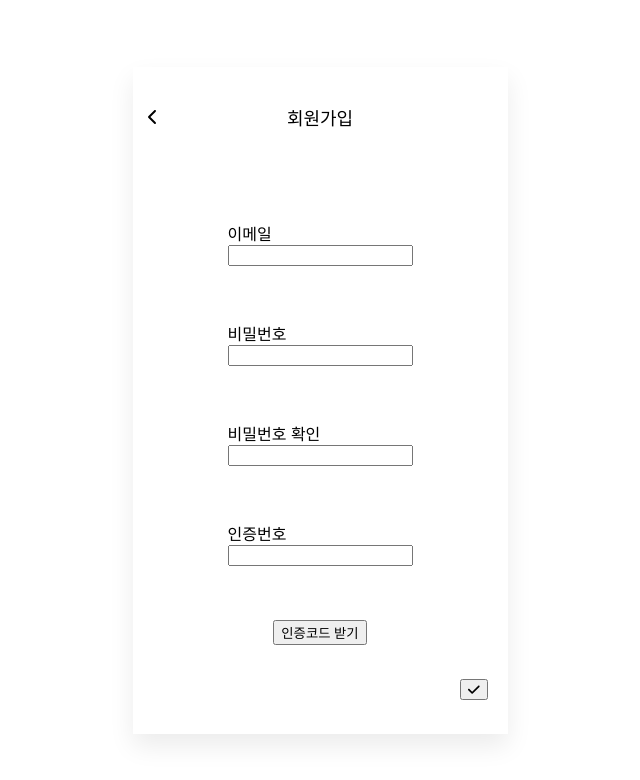
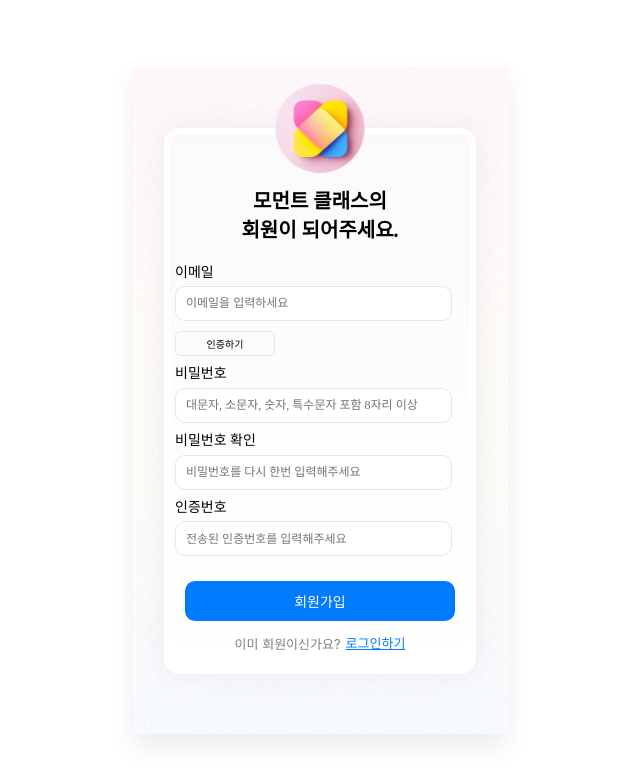
Before and after one commit to Dayeon0820/likelion-campus-hackathon-frontend, a React (Create React App) app: page /signup1 in a window 1280 px wide. Shown: the top 780 px of the page, without its empty margins (320-960 px from the left). Built offline with nearby package versions, Linux system fonts and the light colour scheme.

Commit message:
login css

```diff
--- a/src/App.css
+++ b/src/App.css
@@ -10,6 +10,14 @@ body {
 #mobile-view {
   border: 1px solid #ccc;
   overflow: hidden;
+  background: linear-gradient(
+      180deg,
+      rgba(255, 248, 252, 0.95) 0%,
+      rgba(255, 254, 248, 0.95) 52.5%,
+      rgba(248, 251, 255, 0.95) 100%
+    ),
+    url("background.png") no-repeat center center;
+  background-size: cover;
 }
 
 @media screen and (max-width: 768px) {
--- a/src/App.js
+++ b/src/App.js
@@ -4,7 +4,6 @@ import React from "react";
 import { BrowserRouter as Router, Route, Routes } from "react-router-dom";
 import Login from "./login/login";
 import Signup1 from "./signup/signup";
-import Login_email from "./login/login_email";
 
 function App() {
   return (
@@ -12,7 +11,6 @@ function App() {
       <Routes>
         <Route path="/" element={<Login />} />
         <Route path="/signup1" element={<Signup1 />} />
-        <Route path="/EmailLogin" element={<Login_email />} />
       </Routes>
     </Router>
   );
--- /dev/null
+++ b/src/login/input.css
@@ -0,0 +1,58 @@
+.inputBox_txt {
+  font-family: Pretendard;
+  font-size: 14px;
+  font-weight: 500;
+  line-height: 16.71px;
+  text-align: left;
+  margin-bottom: 5px;
+}
+
+.inputBox_input {
+  border: 1px solid rgba(231, 231, 231, 1);
+  height: 13px;
+  width: 85%;
+  padding: 10px 10px;
+  margin-bottom: 10px;
+  gap: 16px;
+  border-radius: 10px;
+  border: 1px 0px 0px 0px;
+  opacity: 0px;
+  font-family: Pretendard;
+  font-size: 12px;
+  font-weight: 400;
+  line-height: 16.71px;
+  text-align: left;
+  color: rgba(0, 0, 0, 0.7);
+}
+
+.inputBox_input:focus {
+  border: 1px solid rgba(254, 108, 175, 1); /* 포커스 시 테두리 색상 */
+  outline: none; /* 브라우저 기본 포커스 아웃라인 제거 */
+}
+
+.login-inputBox {
+  display: flex;
+  flex-direction: column;
+  width: 100%;
+  padding-left: 10px;
+}
+
+a {
+  font-family: Pretendard;
+  font-size: 13px;
+  font-weight: 400;
+  line-height: 16.71px;
+  text-align: center;
+  color: rgba(128, 128, 128, 1);
+}
+
+.submitBTN {
+  width: 90%;
+  height: 40px;
+  border-radius: 10px;
+  background-color: rgba(0, 122, 255, 1);
+  border: none;
+  color: white;
+  font-size: 14px;
+  margin-bottom: 5px;
+}
--- a/src/login/login.css
+++ b/src/login/login.css
@@ -9,17 +9,26 @@
 
 #logo {
   position: absolute;
-  top: 15%;
+  top: 70px;
+  position: absolute;
+  top: -50px;
+  left: 50%;
+  transform: translateX(-50%);
 }
 
-#login_btnBox {
+#login_Box {
   display: flex;
   flex-direction: column;
   align-items: center;
-  justify-content: space-around;
-  width: 100%;
-  height: 30%;
-  margin-bottom: 30px;
+  justify-content: space-between;
+  background: linear-gradient(180deg, #fbfafb 0%, #ffffff 100%);
+  border-radius: 16px;
+  border: 6px solid rgba(255, 255, 255, 1);
+  box-shadow: 0px 0px 30px 0px rgba(205, 198, 219, 0.3);
+  width: 80%;
+  height: 80%;
+  margin-bottom: 60px;
+  position: relative;
 }
 
 .loginBtn {
@@ -29,3 +38,40 @@
   height: 55px;
   font-size: 15px;
 }
+
+.input_divider {
+  display: flex;
+  flex-direction: column;
+  align-items: center;
+  width: 100%;
+  margin: 40px 0;
+}
+
+#greetingTxt {
+  font-family: Pretendard;
+  font-size: 20px;
+  font-weight: 800;
+  line-height: 28.64px;
+  text-align: center;
+  margin-bottom: 20px;
+}
+
+#login-footer {
+  display: flex;
+  width: 100%;
+  justify-content: center;
+  margin: 10px 0;
+}
+
+#login-footerTxt {
+  font-size: 13px;
+  font-weight: 400;
+  line-height: 16.71px;
+  text-align: center;
+  color: rgba(128, 128, 128, 1);
+  margin-right: 5px;
+}
+
+#login-footerLink {
+  color: rgba(0, 122, 255, 1);
+}
--- a/src/login/login.jsx
+++ b/src/login/login.jsx
@@ -4,21 +4,99 @@ import { useState } from "react";
 import { useEffect } from "react";
 import "../App.css";
 import "./login.css";
+import "./input.css";
 
 function Login() {
   const navigate = useNavigate();
   const gotoLogin = () => navigate("/EmailLogin");
+  const [password, setPassword] = useState("");
+  const [email, setEmail] = useState("");
+  const onLogin = async (e) => {
+    e.preventDefault();
+    const loginDTO = {
+      email: email,
+      password: password,
+    };
+    const baseURL = "http://sangsang2.kr:8080/api/member/login";
+    console.log(loginDTO);
+    if (!email || !password) {
+      alert("모든 입력칸을 채워주십시오");
+      return;
+    } else {
+      try {
+        const response = await fetch(baseURL, {
+          method: "POST",
+          headers: {
+            "Content-Type": "application/json",
+          },
+          body: JSON.stringify(loginDTO),
+        });
+
+        if (!response.ok) {
+          if (response.status === 400) {
+            alert("아이디 또는 패스워드가 틀렸습니다.");
+            return;
+          } else {
+            alert("로그인에 실패했습니다.");
+            return;
+          }
+        }
+
+        const data = await response.json();
+        console.log("response received", data);
+        localStorage.setItem("token", data.access_token);
+        localStorage.setItem("refresh_token", data.refresh_token);
+        alert("추카포카^^&&~**% 로그인 성공");
+      } catch (error) {
+        console.error("Error occurred during login:", error);
+        alert("Error occurred " + error.message);
+      }
+    }
+  };
   return (
     <div id="mobile-view">
       <div id="login-container">
-        <h1 id="logo">로고</h1>
-        <div id="login_btnBox">
-          <Link to="/signup1">회원가입 하기</Link>
+        <form onSubmit={onLogin} id="login_Box">
+          <img src="/logo.png" id="logo" />
 
-          <button className="loginBtn" onClick={gotoLogin}>
-            이메일 로그인
-          </button>
-        </div>
+          <div class="input_divider ">
+            <h1 id="greetingTxt">
+              모먼트 클래스에
+              <br /> 오신걸 환영합니다.
+            </h1>
+
+            <div class="login-inputBox">
+              <span class="inputBox_txt">이메일</span>
+              <input
+                type="email"
+                required
+                onChange={(e) => setEmail(e.target.value)}
+                class="inputBox_input"
+              />
+            </div>
+            <div class="login-inputBox">
+              <span class="inputBox_txt">비밀번호</span>
+              <input
+                type="password"
+                required
+                onChange={(e) => setPassword(e.target.value)}
+                class="inputBox_input"
+              />
+            </div>
+            <a href="#">비밀번호 찾기</a>
+          </div>
+          <div class="input_divider">
+            <button type="submit" class="submitBTN">
+              로그인
+            </button>
+            <footer id="login-footer">
+              <span id="login-footerTxt">아직 계정이 없으신가요?</span>
+              <Link to="/signup1" id="login-footerLink">
+                회원가입
+              </Link>
+            </footer>
+          </div>
+        </form>
       </div>
     </div>
   );
--- a/src/login/login_email.jsx
+++ /dev/null
@@ -1,79 +0,0 @@
-import React from "react";
-import { FontAwesomeIcon } from "@fortawesome/react-fontawesome";
-import { faChevronLeft, faCheck } from "@fortawesome/free-solid-svg-icons";
-import { Link, useNavigate } from "react-router-dom";
-import { useState } from "react";
-import { useEffect } from "react";
-import "../App.css";
-
-function Login_email() {
-  const [password, setPassword] = useState("");
-  const [email, setEmail] = useState("");
-  const onLogin = async (e) => {
-    e.preventDefault();
-    const loginDTO = {
-      email: email,
-      password: password,
-    };
-    console.log(loginDTO);
-    if (!email || !password) {
-      alert("모든 입력칸을 채워주십시오");
-      return;
-    } else {
-      try {
-        const response = await fetch(baseURL, {
-          method: "POST",
-          headers: {
-            "Content-Type": "application/json",
-          },
-          body: JSON.stringify(loginDTO),
-        });
-
-        if (!response.ok) {
-          if (response.status === 400) {
-            alert("아이디 또는 패스워드가 틀렸습니다.");
-            return;
-          } else {
-            alert("로그인에 실패했습니다.");
-            return;
-          }
-        }
-
-        const data = await response.json();
-        console.log("response received", data);
-        localStorage.setItem("token", data.access_token);
-        localStorage.setItem("refresh_token", data.refresh_token);
-        alert("추카포카^^&&~**% 로그인 성공");
-      } catch (error) {
-        console.error("Error occurred during login:", error);
-        alert("Error occurred " + error.message);
-      }
-    }
-  };
-  const baseURL = "http://sangsang2.kr:8080/api/member/login";
-  return (
-    <div id="mobile-view">
-      <form onSubmit={onLogin}>
-        <div>
-          <span>이메일</span>
-          <input
-            type="email"
-            required
-            onChange={(e) => setEmail(e.target.value)}
-          />
-        </div>
-        <div>
-          <span>패스워드</span>
-          <input
-            type="password"
-            required
-            onChange={(e) => setPassword(e.target.value)}
-          />
-        </div>
-        <button type="submit">로그인</button>
-      </form>
-    </div>
-  );
-}
-
-export default Login_email;
--- a/src/signup/signup.jsx
+++ b/src/signup/signup.jsx
@@ -6,6 +6,7 @@ import { useState } from "react";
 import { useEffect } from "react";
 import "../App.css";
 import "./signup1.css";
+import "../login/login.css";
 
 function Signup1() {
   const navigate = useNavigate();
@@ -14,7 +15,7 @@ function Signup1() {
   const [email, setEmail] = useState("");
   const [rePassW, setRePassW] = useState("");
   const [Verif, setVerif] = useState("");
-  const [buttonTxt, setButtonTxt] = useState("인증코드 받기");
+  const [buttonTxt, setButtonTxt] = useState("인증하기");
   const [isButtonDisabled, setIsButtonDisabled] = useState(false);
   const [count, setCount] = useState(30);
   const [isCounting, setIsCounting] = useState(false);
@@ -135,52 +136,25 @@ function Signup1() {
   };
   return (
     <div id="mobile-view">
-      <div id="signup_header">
-        <div className="signup_header-devider" onClick={goBack}>
-          <FontAwesomeIcon icon={faChevronLeft} />
-        </div>
-        <div className="signup_header-devider">
-          <h1>회원가입</h1>
-        </div>
-        <div className="signup_header-devider"></div>
-      </div>
-      <form id="signup-form" onSubmit={onSignup}>
-        <div id="signup-inputBox">
-          <span className="input_txt">이메일</span>
+      <div id="login-container">
+        <form onSubmit={onSignup} id="login_Box">
+          <img src="/logo.png" id="logo" />
+
+          <div class="input_divider ">
+            <h1 id="greetingTxt">
+              모먼트 클래스의
+              <br /> 회원이 되어주세요.
+            </h1>
+
+            <div class="login-inputBox">
+              <span class="inputBox_txt">이메일</span>
               <input
-            className="signup-input"
                 type="email"
+                required
                 onChange={(e) => setEmail(e.target.value)}
-            required
+                placeholder="이메일을 입력하세요"
+                class="inputBox_input"
               />
-        </div>
-        <div id="signup-inputBox">
-          <span className="input_txt">비밀번호</span>
-          <input
-            className="signup-input"
-            onChange={(e) => setpassW(e.target.value)}
-            type="password"
-            required
-          />
-        </div>
-        <div id="signup-inputBox">
-          <span className="input_txt">비밀번호 확인</span>
-          <input
-            className="signup-input"
-            type="password"
-            onChange={(e) => setRePassW(e.target.value)}
-            required
-          />
-        </div>
-        <div id="signup-inputBox">
-          <span className="input_txt">인증번호</span>
-          <input
-            className="signup-input"
-            type="text"
-            required
-            onChange={(e) => setVerif(e.target.value)}
-          />
-        </div>
               <button
                 id="verification_btn"
                 onClick={getVerifEmail}
@@ -188,11 +162,51 @@ function Signup1() {
               >
                 {buttonTxt}
               </button>
-
-        <button type="submit" className="submitBtn">
-          <FontAwesomeIcon icon={faCheck} />
+            </div>
+            <div class="login-inputBox">
+              <span class="inputBox_txt">비밀번호</span>
+              <input
+                type="password"
+                required
+                onChange={(e) => setpassW(e.target.value)}
+                placeholder="대문자, 소문자, 숫자, 특수문자 포함 8자리 이상"
+                class="inputBox_input"
+              />
+            </div>
+            <div class="login-inputBox">
+              <span class="inputBox_txt">비밀번호 확인</span>
+              <input
+                type="password"
+                required
+                onChange={(e) => setRePassW(e.target.value)}
+                placeholder="비밀번호를 다시 한번 입력해주세요"
+                class="inputBox_input"
+              />
+            </div>
+            <div class="login-inputBox">
+              <span class="inputBox_txt">인증번호</span>
+              <input
+                type="text"
+                required
+                onChange={(e) => setVerif(e.target.value)}
+                class="inputBox_input"
+                placeholder="전송된 인증번호를 입력해주세요"
+              />
+            </div>
+          </div>
+          <div class="input_divider divider2">
+            <button type="submit" class="submitBTN">
+              회원가입
             </button>
+            <footer id="login-footer">
+              <span id="login-footerTxt">이미 회원이신가요?</span>
+              <Link to="/" id="login-footerLink">
+                로그인하기
+              </Link>
+            </footer>
+          </div>
         </form>
+      </div>
     </div>
   );
 }
--- a/src/signup/signup1.css
+++ b/src/signup/signup1.css
@@ -1,51 +1,15 @@
-#signup_header {
-  display: flex;
-  align-items: center;
+#verification_btn {
+  height: 32.59px;
+
+  border-radius: 5px;
+  border: rgba(231, 231, 231, 1) 0.74px solid;
+  background-color: rgba(0, 0, 0, 0);
+  font-size: 10px;
+  width: 100px;
+  height: 25px;
+  margin-bottom: 10px;
 }
-
-#signup_header h1 {
-  font-size: 18px;
-  font-weight: 550;
+.divider2 {
+  position: relative;
+  top: -65px;
 }
-
-.signup_header-devider {
-  width: 33.3%;
-  margin: 25px 15px;
-}
-
-.signup_header-devider:first-child {
-  display: flex;
-  justify-content: flex-start;
-}
-
-.signup_header-devider:nth-child(2) {
-  display: flex;
-  justify-content: center;
-}
-
-#signup-form {
-  height: 80%;
-  width: 100%;
-  display: flex;
-  flex-direction: column;
-  align-items: center;
-  justify-content: space-evenly;
-  position: relative;
-}
-
-#signup-inputBox {
-  display: flex;
-  flex-direction: column;
-}
-
-footer {
-  width: 100%;
-  display: flex;
-  justify-content: flex-end;
-}
-
-.submitBtn {
-  position: absolute;
-  bottom: 0px;
-  right: 20px;
-}
```
Also changed, not shown: public/logo.png (added), src/background.png (added). Lines whose indentation alone changed are shown as unchanged.
